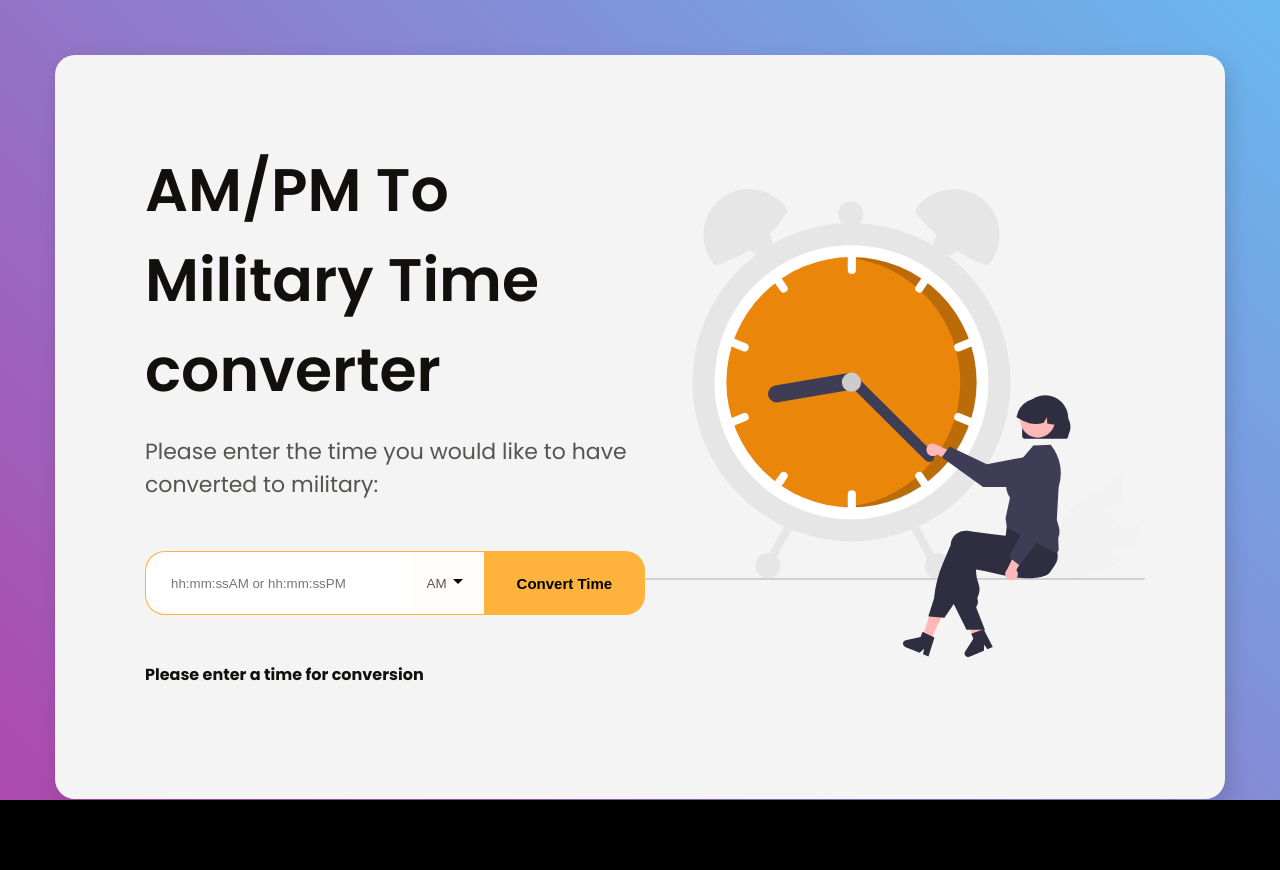
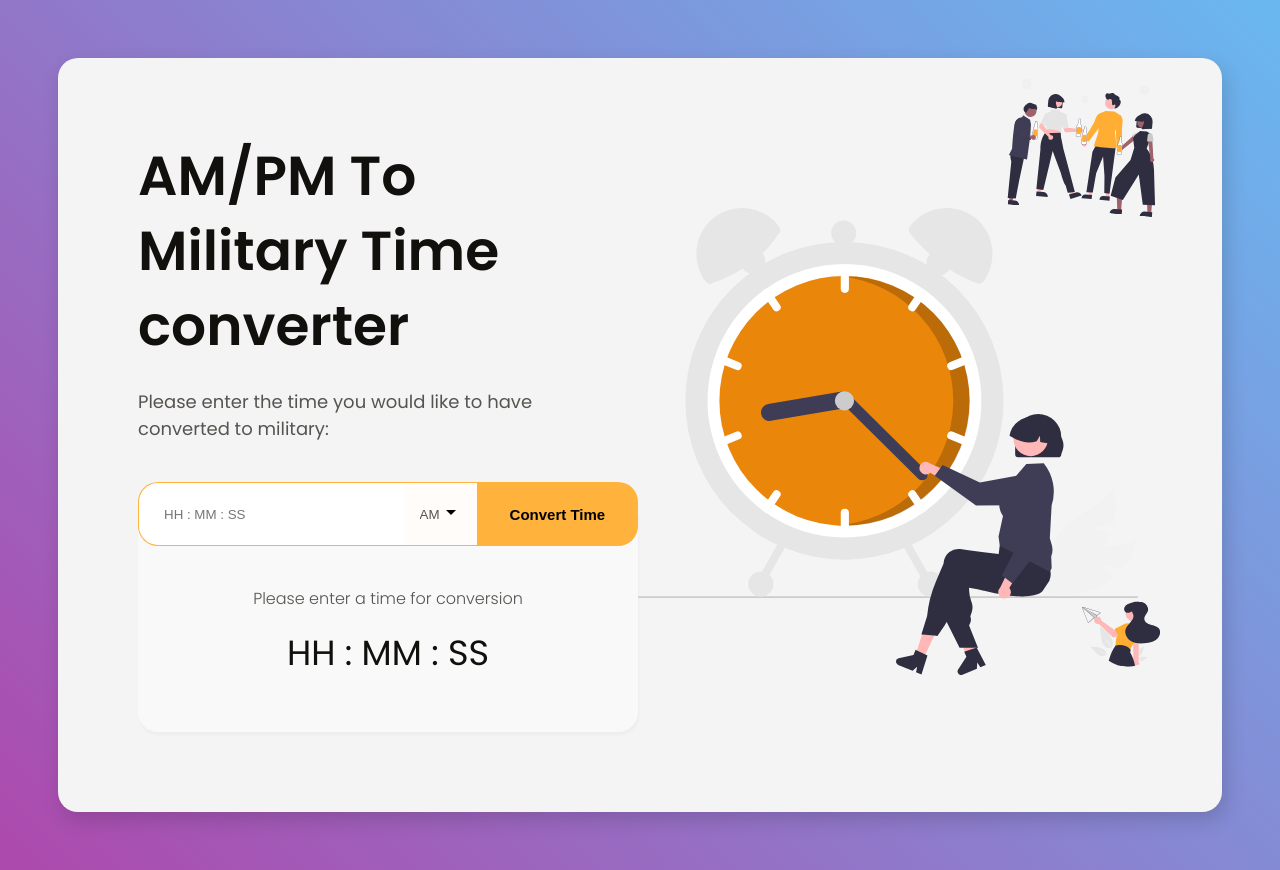
Before and after one commit to ryannono/Nono-dev-world, a plain HTML site: page Front-end-Projects/clock_converter/clock_converter.html in a window 1280 px wide. Before the commit the page ends 800 px from the top, so only its background shows below. Drawn offline with Linux system fonts and the light colour scheme.

Commit message:
Added Result box
Update mark-up to have a result box and updated the logic to reference the new objects

```diff
--- a/Front-end-Projects/clock_converter/clock_converter.html
+++ b/Front-end-Projects/clock_converter/clock_converter.html
@@ -19,11 +19,12 @@
             <h1>AM/PM To Military Time converter</h1>
             <h2>Please enter the time you would like to have converted to military: </h2>
 
+
                 <!--Get input-->
                 <div id = "CTA">
 
                     <!--Input field-->
-                <input id = "main_input" placeholder = "hh:mm:ssAM or hh:mm:ssPM">
+                    <input id = "main_input" placeholder = "HH : MM : SS" maxlength = "12">
 
                     <!--selection options-->
                     <select id = "AM_PM">
@@ -35,16 +36,21 @@
                     <button id = "converter" >Convert Time</button>
                 </div>
 
-            <!--result-->
                 <div class="result_box">
-                <h4 id = "result_text">Please enter a time for conversion</h1>
+
+                    <!--Result-->
+                    <h4 id = "result_helper_text">Please enter a time for conversion</h4>
+                    <h3 id = "result_value">HH : MM : SS</h3>
+
                 </div>
 
         </div>
 
         <!--Right side of hero container-->
         <div class = "right">
-            <img class = "hero" src="Images/undraw_time_management_re_tk5w.svg">
+            <img class = "hero1" src="Images/undraw_time_management_re_tk5w.svg">
+            <img class = "hero2" src="Images/undraw_having_fun_re_vj4h.svg">
+            <img class = "hero3" src="Images/undraw_messaging_fun_re_vic9.svg">
         </div>
 
     </div>
--- a/Front-end-Projects/clock_converter/script.js
+++ b/Front-end-Projects/clock_converter/script.js
@@ -7,7 +7,7 @@ function timeConversion(s) {
     var selection = document.getElementById("AM_PM");
     // count number of hour digits were inputted
     var hour_digit_count = 0;
-    for (var i = 0; s[i] != ":"; i++) {
+    for (var i = 0; s[i] != " "; i++) {
         hour_digit_count++;
     }
     // If time was in pm and not 12
@@ -50,11 +50,43 @@ function get_value(id) {
 // conversion to the heading
 function assign_value() {
     // converts time that is in the the input field
-    var converted_time = timeConversion(get_value("main_input"));
-    // assigns converted time to heading
-    var heading = document.getElementById("result_text");
-    heading.innerHTML = converted_time;
+    var intial_time = get_value("main_input");
+    var am_pm_element = document.getElementById("AM_PM");
+    var am_pm_value = am_pm_element.value;
+    var converted_time;
+    if (intial_time.length === 12) {
+        converted_time = timeConversion(intial_time);
+        // assigns converted time to heading
+        var military_time_element = document.getElementById("result_value");
+        military_time_element.innerHTML = converted_time;
+        // get rid of helper text
+        var helper_text_element = document.getElementById("result_helper_text");
+        helper_text_element.innerHTML = intial_time + " " + am_pm_value + " in military time is:";
+    }
 }
+function auto_format() {
+    var input_element = document.getElementById("main_input");
+    var input_string = input_element.value;
+    var len = input_string.length;
+    var new_value;
+    // if input field is empty
+    if (len === 0) {
+        // show helper text
+        var helper_text_element = document.getElementById("result_helper_text");
+        helper_text_element.innerHTML = "Please enter a time for conversion";
+    }
+    else if (len === 3 || len === 8) {
+        new_value = input_string.substring(0, len - 1) + " : " + input_string[len - 1];
+        input_element.value = new_value;
+    }
+}
+// auto format user input on keyup
+var input = document.getElementById("main_input");
+input.addEventListener("keyup", auto_format);
+input.addEventListener("emptied", auto_format);
+// button event listner
+// on click the value in the input field gets converted
+// and assigned to the heading
 var button = document.getElementById("converter");
 button.addEventListener("click", assign_value);
 //# sourceMappingURL=script.js.map
--- a/Front-end-Projects/clock_converter/styles.css
+++ b/Front-end-Projects/clock_converter/styles.css
@@ -1,44 +1,56 @@
 body{
 	box-sizing: border-box;
-	height: 100vh;
-	margin: 0px;
-	padding: 55px;
+	min-height: 100vh;
+	padding: 50px 50px 50px 50px;
 	font-family: poppins;
 	background-image: linear-gradient(45deg, rgb(173, 73, 173), rgb(105, 184, 240));
 	background-color: black;
 	background-repeat: no-repeat;
-	background-size: 100% 100%;
+	background-size:cover;
 	color: #12100c;
-	overflow: auto;
 }
 
 .flexbox_container {
-	margin: 0px;
 	display: flex;
 	justify-content: space-between;
-	padding: 90px;
+	padding: 80px;
 	min-height: 500px;
 	flex-direction: row;
 	align-items: center;
-	flex: 1 1 auto;
 	background-color: #f5f4f4;
 	border-radius: 20px;
 	box-shadow: 4px 8px 20px rgba(0, 0, 0, 0.15);
 }
 
 h1 {
-	font-size: 60px;
+	font-size: 55px;
 	font-weight: 600;
+	line-height: 75px;
 	padding: 0px;
-	margin: 0px 0px 20px 0px;
+	margin: 0px 0px 10px 0px;
 }
 
 h2{
 	color: #565450;
-	font-size: 22px;
+	max-width: 90%;
+	font-size: 18px;
 	font-weight: 400;
 	padding: 0px;
-	margin: 0px 0px 20px 0px;
+	margin: 15px 0px 10px 0px;
+}
+
+h3{
+	margin: 15px 0px 0px 0px;
+	margin: 0px;
+	font-size: 35px;
+	font-weight: 400;
+}
+
+h4{
+	margin: 0px 0px 15px 0px;
+	font-size: 16px;
+	font-weight: 300;
+	color: #565450;
 }
 
 p{
@@ -54,6 +66,19 @@ p{
 	flex-direction: column;
 }
 
+.result_box{
+	display: flex;
+	flex-direction: column;
+	align-items: center;
+	justify-content: center;
+	width: 500px;
+	min-height: 200px;
+	background-color: #f9f9f9;
+	box-shadow: 1px 3px 3px rgba(0, 0, 0, 0.03);
+	padding: 20px 0px 0px 0px;
+	border-radius: 20px 0px 20px 20px;
+}
+
 #CTA{
 	height: 30px;
 	display: flex;
@@ -62,7 +87,8 @@ p{
 	align-items: stretch;
 	width: 500px;
 	margin-top: 30px;
-	margin-bottom: 60px;
+	margin-bottom: 0px;
+	z-index: 1;
 }
 
 select{
@@ -113,6 +139,24 @@ input{
 }
 
 
-.hero{
+.hero1{
 	max-width: 500px;
+	padding-top: 20px;
+	margin-right: 60px;
 }
+
+.hero2{
+	max-width: 150px;
+	position: absolute;
+	top: 80px;
+  	right: 120px;
+	rotate: 5deg;
+}
+
+.hero3{
+	max-width: 80px;
+	position: absolute;
+	top: 600px;
+  	right: 120px;
+	rotate: 5deg;
+}
```
Also changed, not shown: Front-end-Projects/clock_converter/script.ts (+41 -5 lines), Front-end-Projects/clock_converter/Images/undraw_having_fun_re_vj4h.svg (added), Front-end-Projects/clock_converter/Images/undraw_messaging_fun_re_vic9.svg (added), 2 other files. Lines whose indentation alone changed are shown as unchanged.
